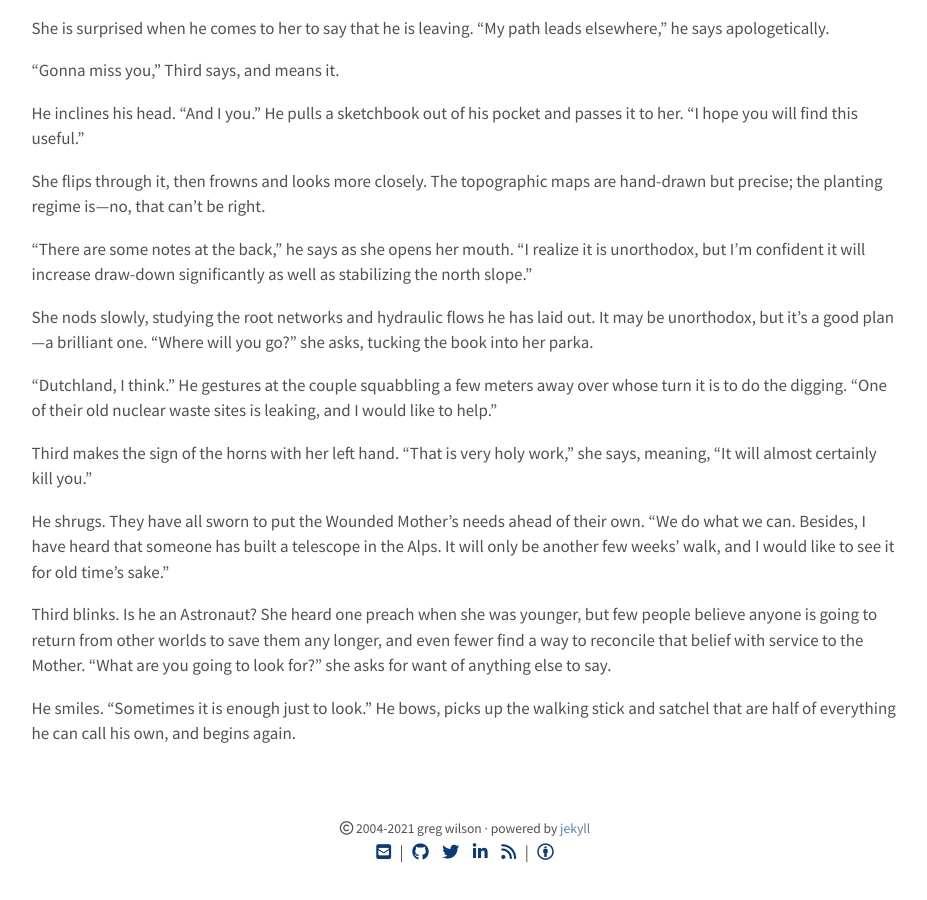
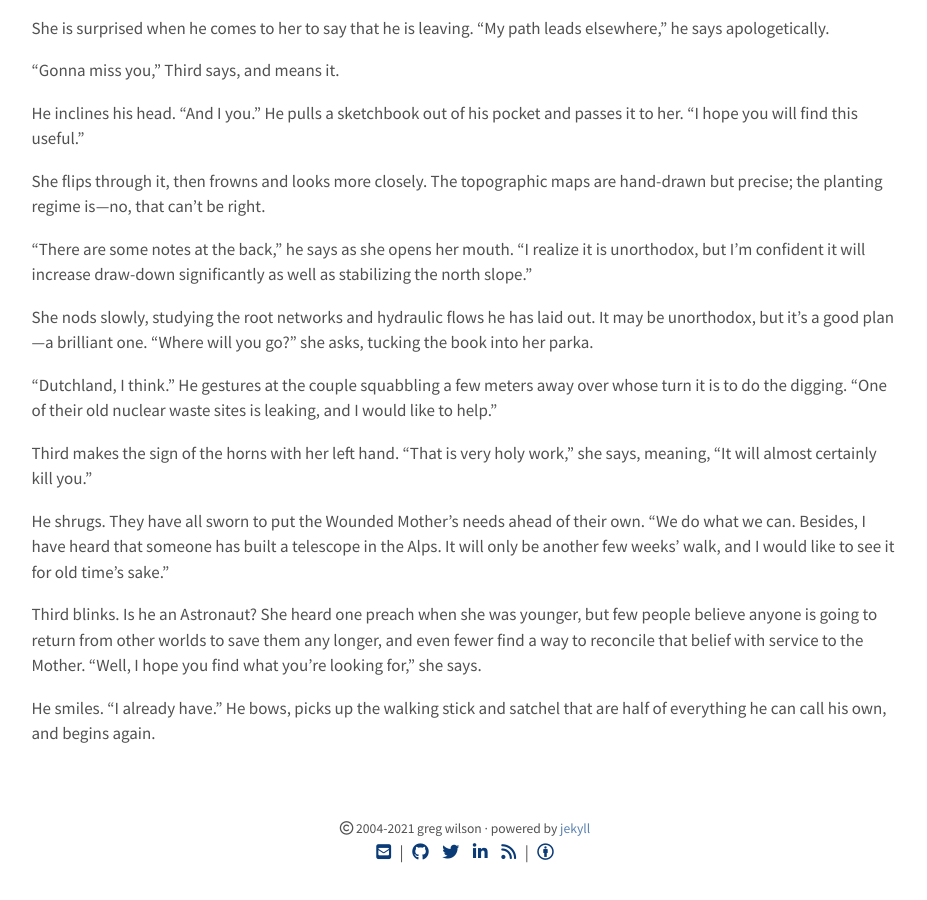
Before and after one commit to gvwilson/sensibleadventures, a Jekyll site: the page built from short-stories/arecibo.md, in a window 1280 px wide and 900 px high, scrolled down 18049 px. Shown: the whole window, without its empty margins (175-1102 px from the left). Built offline with Jekyll 4.4.1, drawn with Linux system fonts in a browser that asks for light colours; nearby versions of some CDN libraries.

Commit message:
Fixing the ending

```diff
--- a/short-stories/arecibo.md
+++ b/short-stories/arecibo.md
@@ -1494,10 +1494,10 @@
 She heard one preach when she was younger,
 but few people believe anyone is going to return from other worlds to save them any longer,
 and even fewer find a way to reconcile that belief with service to the Mother.
-"What are you going to look for?" she asks for want of anything else to say.
+"Well, I hope you find what you're looking for," she says.
 
 He smiles.
-"Sometimes it is enough just to look."
+"I already have."
 He bows,
 picks up the walking stick and satchel
 that are half of everything he can call his own,
```
